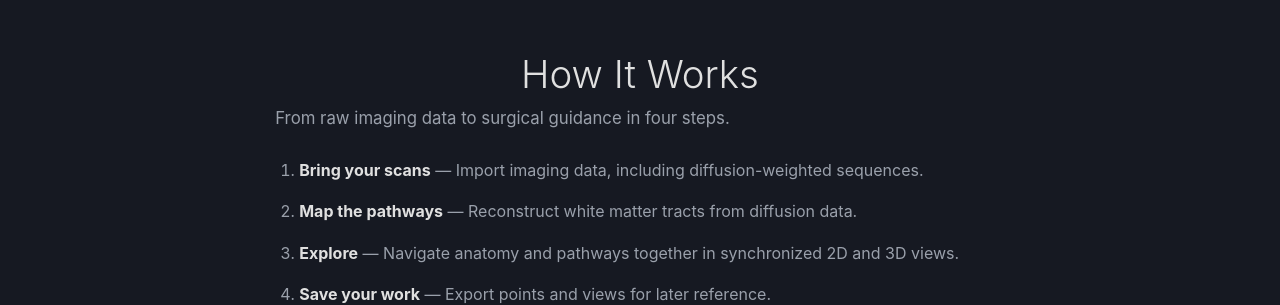
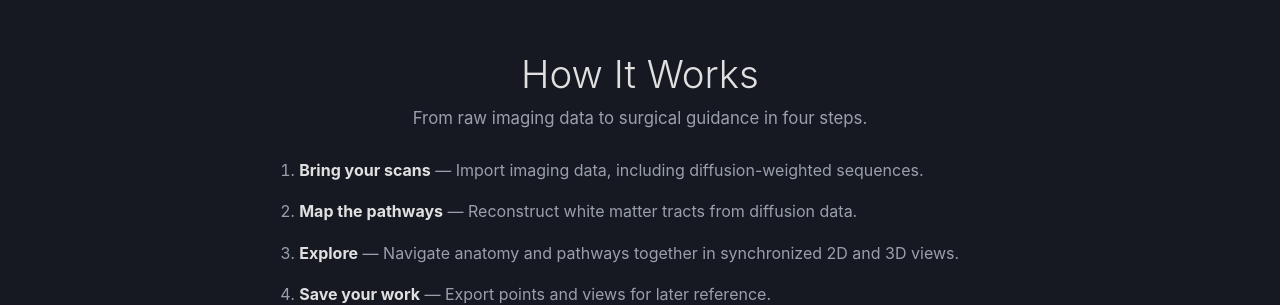
Before and after one commit to clement-t-chow/neurotraxx-site, a Jekyll site: the page built from index.html, in a window 1280 px wide. Shown: the part 2441-2746 px from the top of the page. Built offline with Jekyll 4.4.1, drawn with Linux system fonts in a browser that asks for light colours.

Commit message:
Center How It Works subtitle
Co-Authored-By: Claude Sonnet 4.6 <noreply@anthropic.com>

```diff
--- a/assets/css/style.css
+++ b/assets/css/style.css
@@ -426,8 +426,8 @@ a { color: var(--accent); text-decoration: none; }
 }
 
 #how-it-works .section-sub {
-  text-align: left;
-  margin-left: 20% !important;
+  text-align: center;
+  margin-left: auto !important;
   margin-right: auto !important;
   max-width: 560px;
 }
```
